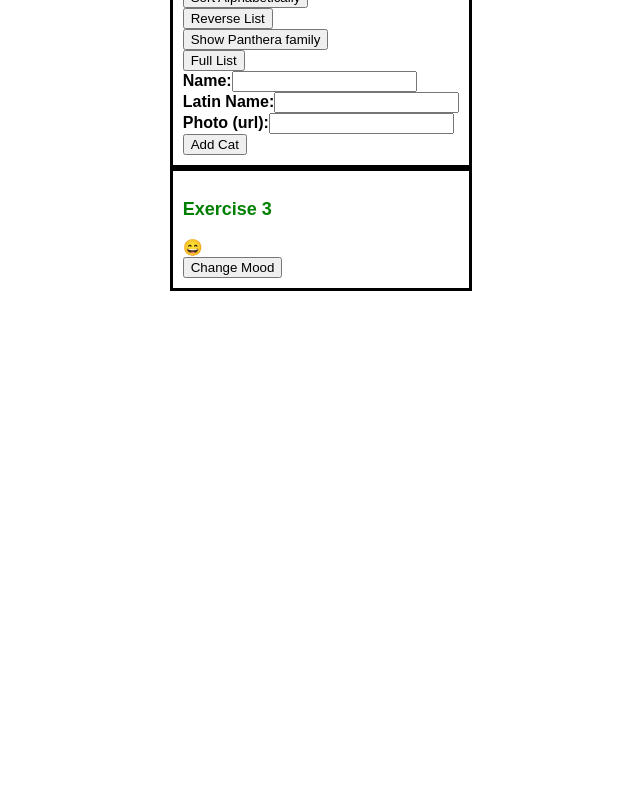
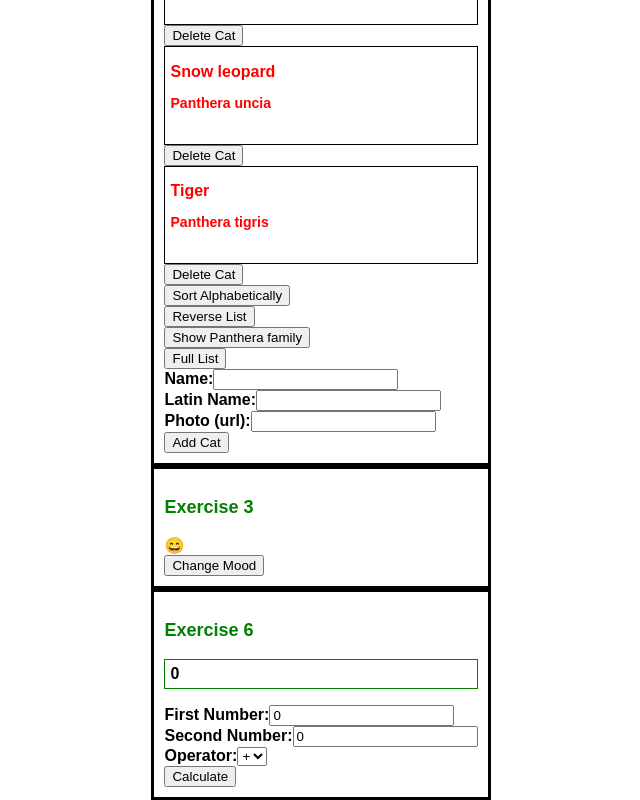
Before and after one commit to dalmirPereira/module6_labWork, a React (Vite) app in the folder Module6-labWork/: page / in a window 1280 px wide. Shown: the part 808-1608 px from the top of the page, without its empty margins (319-959 px from the left). Before the commit the page ends 1099 px from the top, so only its background shows below. Built offline with nearby package versions, Linux system fonts and the light colour scheme.

Commit message:
Added Calculator.jsx (Lab Exercise 6)

```diff
--- a/Module6-labWork/src/App.css
+++ b/Module6-labWork/src/App.css
@@ -2,7 +2,7 @@ body{
   display: flex;
   justify-content: center;
   align-items: center;
-  height: 100vh;
+  height: 100%;
   margin: 0;
 
   font-family: Arial, sans-serif;
@@ -35,3 +35,8 @@ h1{
   border: 1px solid black;
   padding: 5px;
 }
+
+.calculator{
+  border: 1px solid green;
+  padding: 5px;
+}
--- a/Module6-labWork/src/App.jsx
+++ b/Module6-labWork/src/App.jsx
@@ -3,26 +3,32 @@ import Greeting from './components/Greeting'
 import Exercises from './components/Exercises'
 import BigCats from './components/BigCats'
 import Emoji from './components/Emoji'
+import Calculator from './components/Calculator'
 
 function App() {
 
   return (
     <>
       <div className="exerciseBox">
-        <Exercises name="Exercise 1"></Exercises>
-        <Greeting name="Kingsley"></Greeting>
+        <Exercises name="Exercise 1" />
+        <Greeting name="Kingsley" />
         <p>Testing Children</p>
         <p>Testing Children</p>
       </div>
 
       <div className="exerciseBox">
-        <Exercises name="Exercise 2"></Exercises>
-        <BigCats></BigCats>
+        <Exercises name="Exercise 2, 4 and 5" />
+        <BigCats />
       </div>
 
       <div className="exerciseBox">
-        <Exercises name="Exercise 3"></Exercises>
-        <Emoji></Emoji>
+        <Exercises name="Exercise 3" />
+        <Emoji />
+      </div>
+
+      <div className="exerciseBox">
+        <Exercises name="Exercise 6" />
+        <Calculator />
       </div>
     </>
   )
--- /dev/null
+++ b/Module6-labWork/src/components/Calculator.jsx
@@ -0,0 +1,23 @@
+//------------------- Module 6: Lab Exercise 6 ------------------------
+
+import { useState } from "react"
+import Operator from "./Calculator/Operator"
+
+function Calculator() {
+
+    const [ result, setResult ] = useState(0)
+
+    const updateResult = (result) => {
+        setResult(result);
+    }
+
+    return (
+        <>
+            <p className="calculator">{result}</p>
+
+            <Operator handleResult={updateResult}/>
+        </>
+    )
+}
+
+export default Calculator;
--- /dev/null
+++ b/Module6-labWork/src/components/Calculator/Operator.jsx
@@ -0,0 +1,66 @@
+//------------------- Module 6: Lab Exercise 6 ------------------------
+import { useState } from "react"
+
+function Operator({ handleResult }) {
+
+    const [ calculator, setCalculator ] = useState({ firstNumber: 0, secondNumber: 0, operator: '+' });
+
+    const result = () => {
+        let firstNumber = parseFloat(calculator.firstNumber);
+        let secondNumber = parseFloat(calculator.firstNumber);
+
+        let result = 0
+
+        switch (calculator.operator) {
+            case "+":
+                result = firstNumber + secondNumber;
+                break;
+            case "-":
+                result = firstNumber - secondNumber;
+                break;
+            case "/":
+                result = firstNumber / secondNumber;
+                break;
+            case "*":
+                result = firstNumber * secondNumber;
+                break;
+        }
+
+        return result;
+    }
+
+    const handleSubmit = (e) => {
+        e.preventDefault();
+        handleResult(result());
+        setCalculator({ firstNumber: 0, secondNumber: 0, operator: '' });
+    }
+
+    return (
+        <>
+            <div>
+                <form onSubmit={handleSubmit}>
+                    <label> First Number:
+                        <input name="firstNumber" value={calculator.firstNumber}
+                        onChange={(e) => setCalculator({ ...calculator, [e.target.name]: e.target.value })}/>
+                    </label><br />
+                    <label> Second Number:
+                        <input name="secondNumber" value={calculator.secondNumber}
+                        onChange={(e) => setCalculator({ ...calculator, [e.target.name]: e.target.value })}/>
+                    </label><br />
+                    <label> Operator:
+                        <select id="operator" name="operator" value={calculator.operator}
+                        onChange={(e) => setCalculator({ ...calculator, [e.target.name]: e.target.value })}>
+                            <option value="+">+</option>
+                            <option value="-">-</option>
+                            <option value="/">/</option>
+                            <option value="*">*</option>
+                        </select>
+                    </label><br />
+                    <button>Calculate</button>
+                </form>
+            </div>
+        </>
+    )
+}
+
+export default Operator;
```
